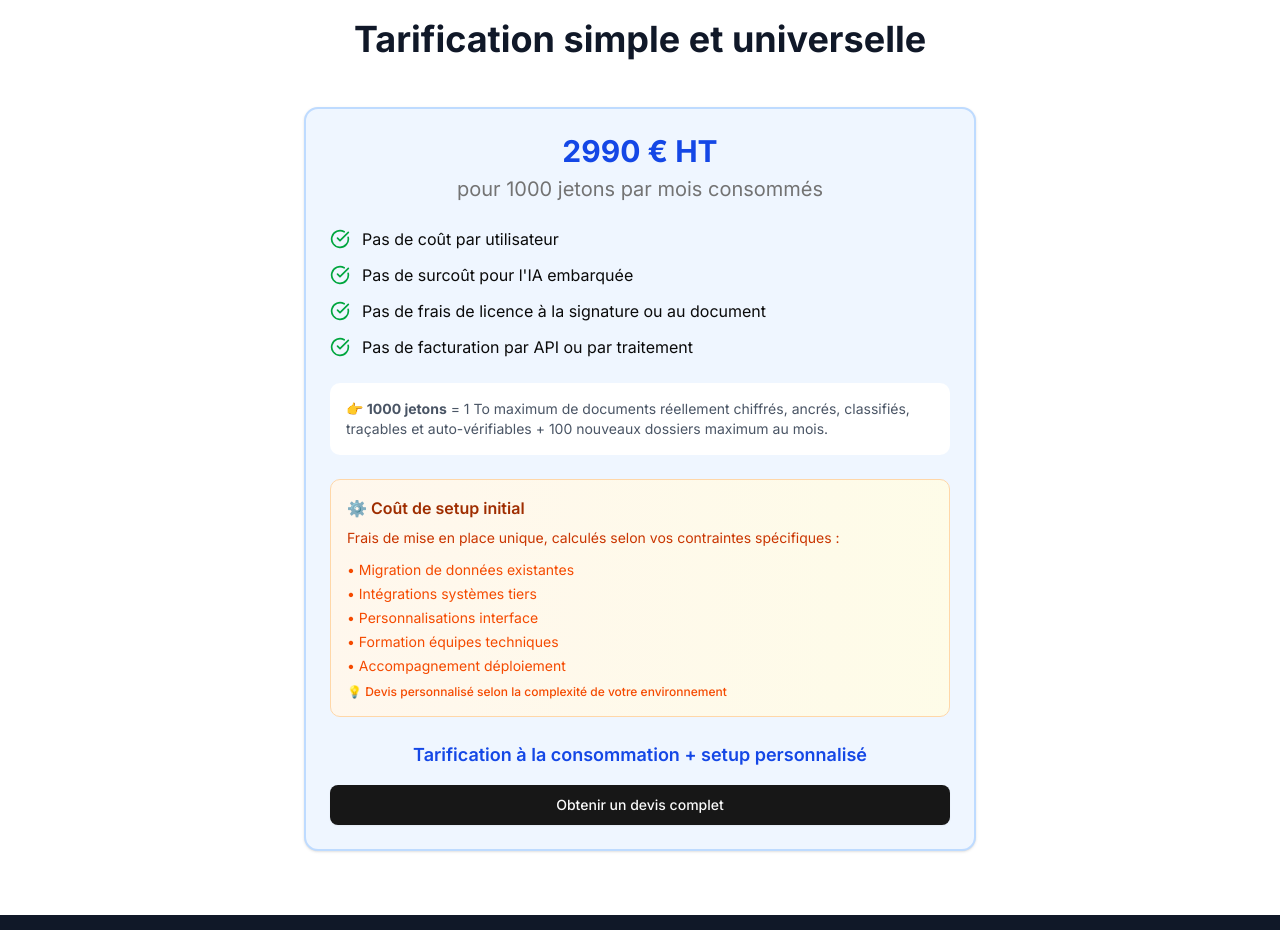
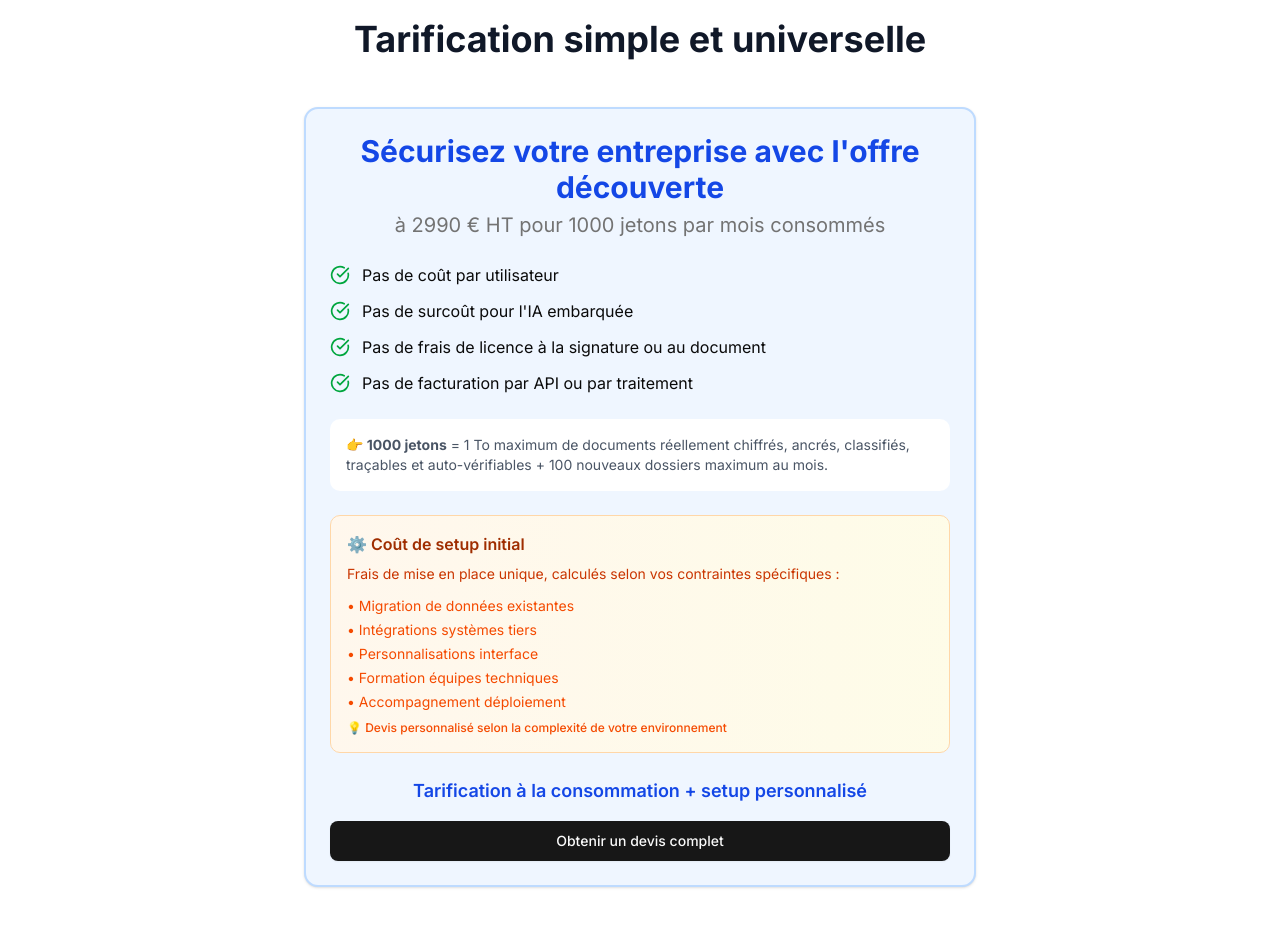
Before and after one commit to ncantuNewAccount/docv, a Next.js app: page / in a window 1280 px wide. Shown: the part 4140-5070 px from the top of the page. Built offline with nearby package versions, Linux system fonts and the light colour scheme.

Commit message:
feat: update pricing offer title to be more engaging
Highlight value and promote "découverte" offer for better client appeal

#VERCEL_SKIP

Co-authored-by: NC <148533869+ncantuNewAccount@users.noreply.github.com>

```diff
--- a/app/page.tsx
+++ b/app/page.tsx
@@ -367,8 +367,8 @@ export default function HomePage() {
           <div className="max-w-2xl mx-auto">
             <Card className="border-2 border-blue-200 bg-blue-50">
               <CardHeader className="text-center">
-                <CardTitle className="text-3xl font-bold text-blue-700">2990 € HT</CardTitle>
-                <CardDescription className="text-xl">pour 1000 jetons par mois consommés</CardDescription>
+                <CardTitle className="text-3xl font-bold text-blue-700">Sécurisez votre entreprise avec l'offre découverte</CardTitle>
+                <CardDescription className="text-xl">à 2990 € HT pour 1000 jetons par mois consommés</CardDescription>
               </CardHeader>
               <CardContent>
                 <div className="space-y-3">
```
